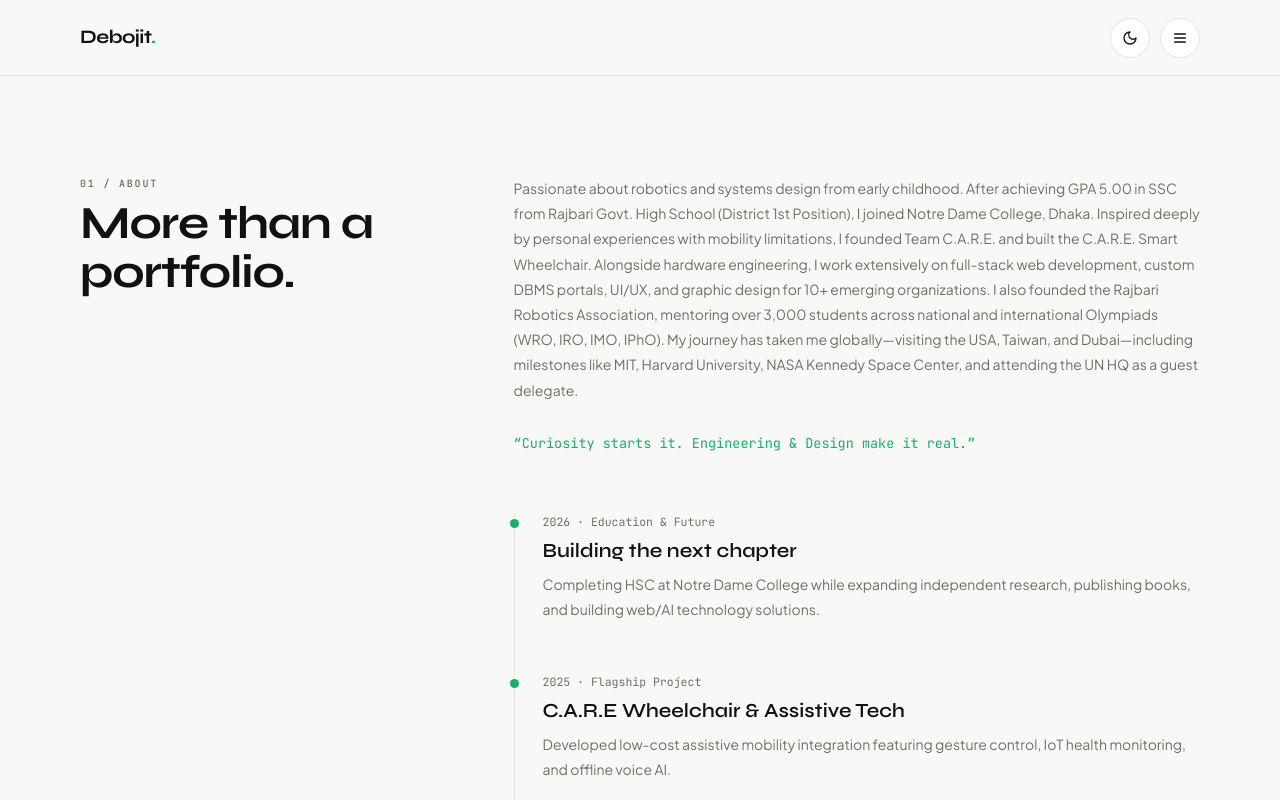
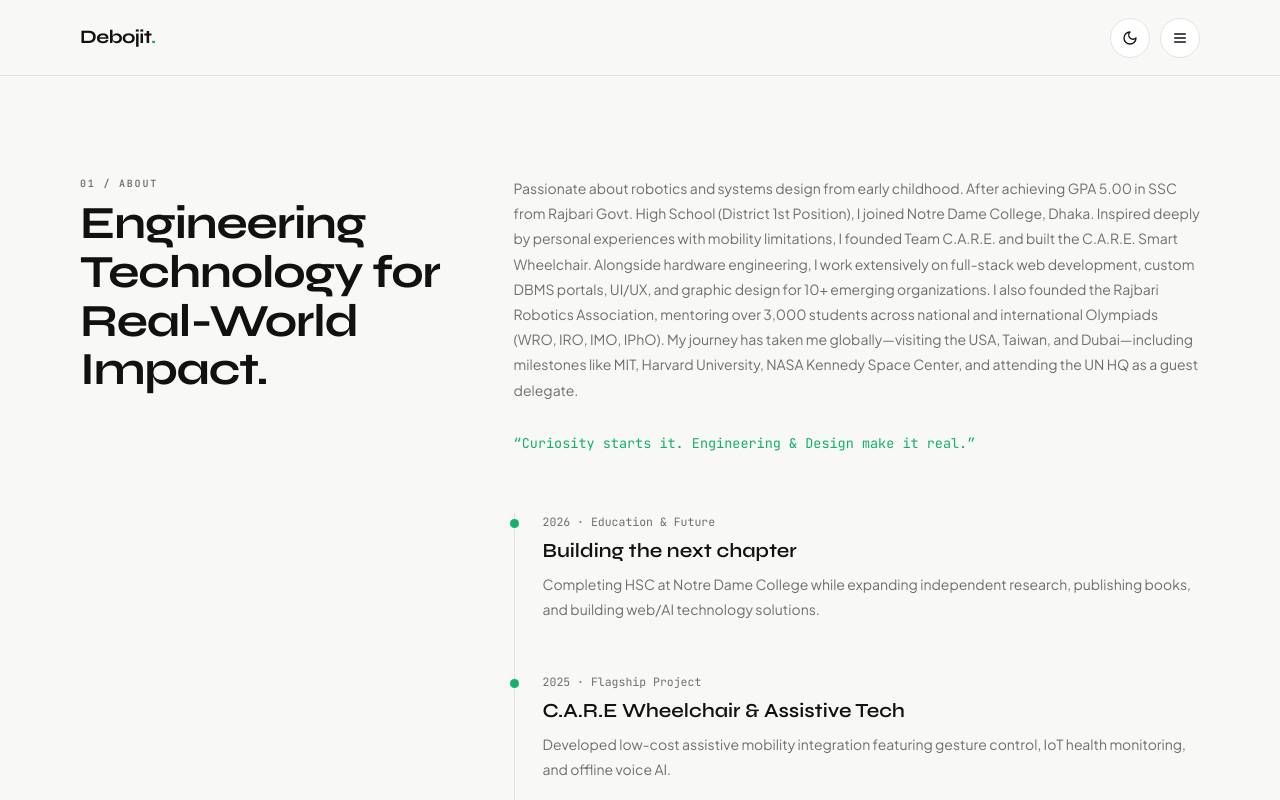
Before and after one commit to debojitsahajit09/my-portfolio, a Next.js app in the folder extracted/: page /about in a window 1280 px wide. Shown: the top 800 px of the page. Built offline with nearby package versions, Linux system fonts and the light colour scheme.

Commit message:
Update site.ts

```diff
--- a/extracted/data/site.ts
+++ b/extracted/data/site.ts
@@ -47,7 +47,7 @@ export const site = {
   },
 
   about: {
-    title: "More than a portfolio.",
+    title: "Engineering Technology for Real-World Impact.",
     text: "Passionate about robotics and systems design from early childhood. After achieving GPA 5.00 in SSC from Rajbari Govt. High School (District 1st Position), I joined Notre Dame College, Dhaka. Inspired deeply by personal experiences with mobility limitations, I founded Team C.A.R.E. and built the C.A.R.E. Smart Wheelchair. Alongside hardware engineering, I work extensively on full-stack web development, custom DBMS portals, UI/UX, and graphic design for 10+ emerging organizations. I also founded the Rajbari Robotics Association, mentoring over 3,000 students across national and international Olympiads (WRO, IRO, IMO, IPhO). My journey has taken me globally—visiting the USA, Taiwan, and Dubai—including milestones like MIT, Harvard University, NASA Kennedy Space Center, and attending the UN HQ as a guest delegate.",
     quote: "Curiosity starts it. Engineering & Design make it real.",
     researchInterests: [
@@ -523,7 +523,7 @@ export const site = {
     title: "Get In Touch.",
     text: "Feel free to reach out for research collaborations, engineering projects, design inquiries, or just a friendly chat.",
     email: "debojitsahajit09@gmail.com",
-    secondaryEmail: "debojitcare30@gmail.com",
+    secondaryEmail: "debojitsahajit@gmail.com",
     phone: "+880 1774074009",
     whatsappPhone: "+880 1774074009",
     location: "Dhaka, Bangladesh"
```
